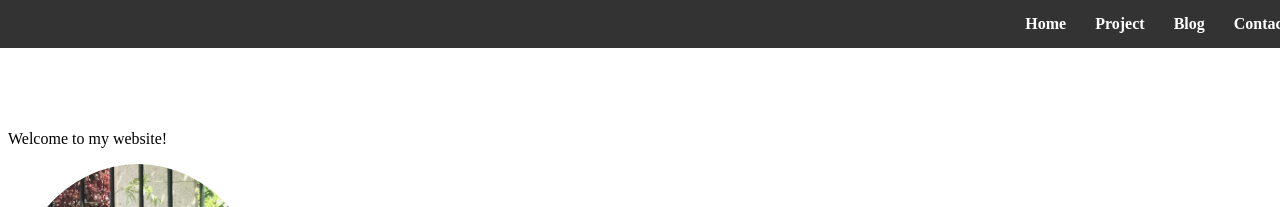
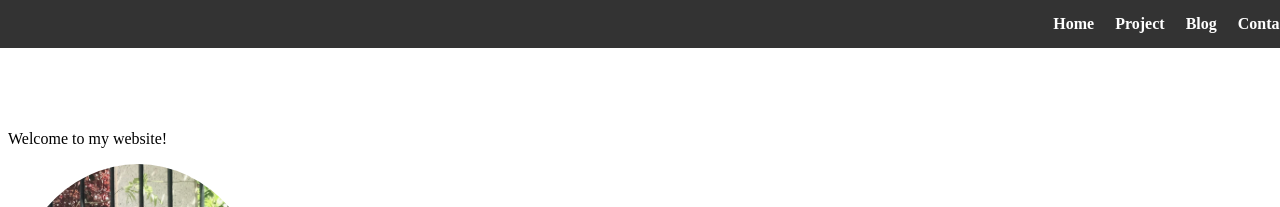
Before and after one commit to miaozhang2025/miaozhang2025.github.io, a Jekyll site: the page built from index.md, in a window 1280 px wide. Shown: the top 207 px of the page. Built offline with Jekyll 4.4.1, drawn with Linux system fonts in a browser that asks for light colours.

Commit message:
Update custom.css

```diff
--- a/assets/css/custom.css
+++ b/assets/css/custom.css
@@ -38,7 +38,7 @@
   text-decoration: none;
   font-size: 16px;
   font-weight: bold;
-  padding: 8px 12px;
+  padding: 6px 8px;
 }
 
 ul li a:hover {
```
